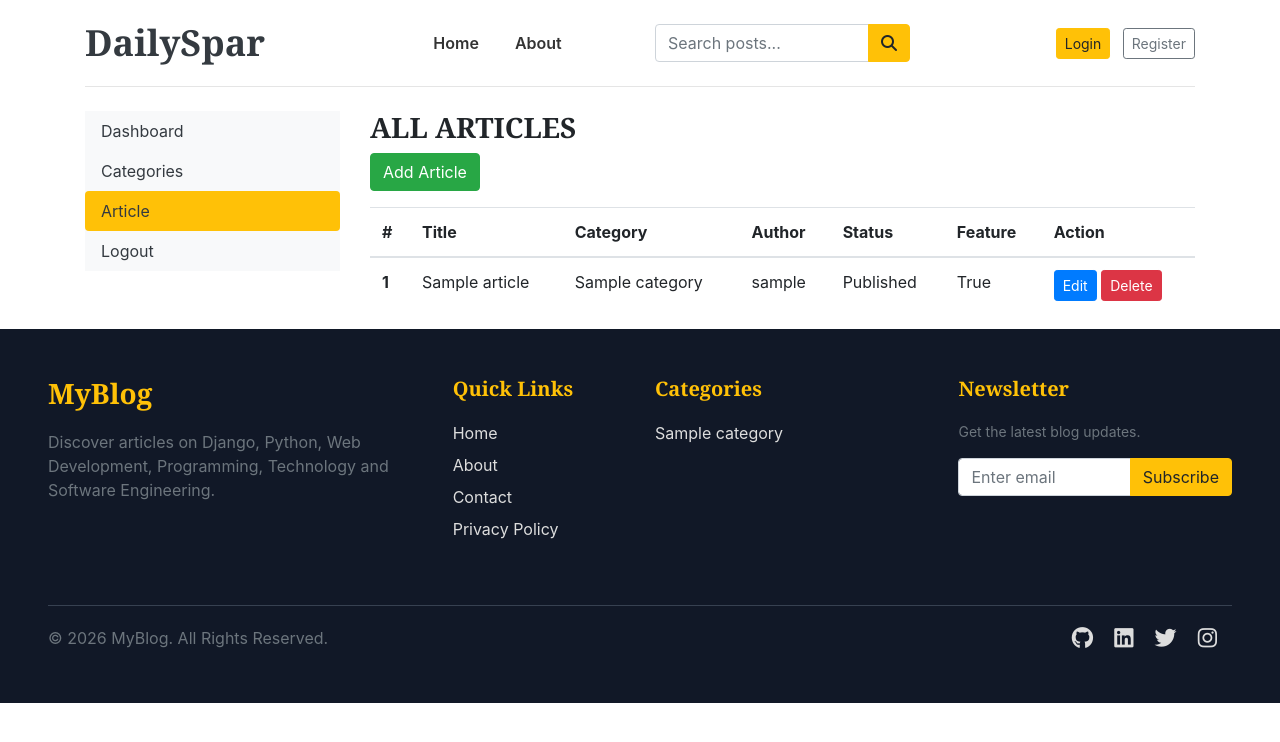
After one commit to praveen-roman/Blog-website, a Django app: page /articles/ in a window 1280 px wide. The commit adds this page. Shown: the top 742 px of the page. Run offline with Django 5.2, Linux system fonts and the light colour scheme; tables that the repository leaves empty hold one stand-in row (values such as "Sample post").

Commit message:
curd Aricle Functionality

```diff
--- a/blog/myapp/models.py
+++ b/blog/myapp/models.py
@@ -32,12 +32,9 @@ class Article(models.Model):
 
 
 
-    def save(self,*args,**kwargs):
-        if not self.slug:
-            self.slug=slugify(self.title)
-        super().save(*args,**kwargs)
-
-
+def save(self, *args, **kwargs):
+    self.slug = slugify(self.title)
+    super().save(*args, **kwargs)
 
     def __str__(self):
         return self.title
--- a/blog/myapp/urls.py
+++ b/blog/myapp/urls.py
@@ -15,5 +15,9 @@ urlpatterns=[
     path('categories/',views.categories,name='categories'),
     path('categories/add_category/',views.add_category,name='add_category'),
     path('categories/edit/<int:pk>/',views.edit_category,name='edit_category'),
-      path('categories/delete/<int:pk>/',views.delete_category,name='delete_category')
+    path('categories/delete/<int:pk>/',views.delete_category,name='delete_category'),
+    path('articles/',views.articles,name='articles'),
+    path('articles/add',views.add_articles,name='add_articles'),
+    path('articles/edit_a/<int:pk>/',views.edit_articles,name='edit_articles'),
+    path('articles/delete/<int:pk>/',views.delete_articles,name='delete_articles')
 ]
--- a/blog/myapp/views.py
+++ b/blog/myapp/views.py
@@ -1,6 +1,6 @@
 from django.shortcuts import render, get_object_or_404,redirect
 from .models import Categories, Article,About
-from .form import RegisterForm,LoginForm,CategoryForm
+from .form import RegisterForm,LoginForm,CategoryForm,ArticleForm
 from django.contrib.auth.models import User
 from django.contrib import messages
 from django.contrib.auth import authenticate ,login
@@ -202,3 +202,44 @@ def delete_category(request,pk):
     category=get_object_or_404(Categories,pk=pk)
     category.delete()
     return redirect('categories')
+
+def articles(request):
+    article=Article.objects.all()
+    return render(request,'dashboard/articles.html',{'articles':article})
+
+def add_articles(request):
+    if request.method=="POST":
+        form=ArticleForm(request.POST,request.FILES)
+        if form.is_valid():
+            post=form.save(commit=False)
+            post.author=request.user
+            post.save()
+            return redirect('articles')
+        else:
+            print(form.errors)
+    else:
+        form =ArticleForm()
+
+    return render(request,'dashboard/add_article.html',{'form':form})
+
+def edit_articles(request,pk):
+    article=get_object_or_404(Article,pk=pk)
+    if request.method=="POST":
+        form=ArticleForm(request.POST,request.FILES,instance=article)
+        if form.is_valid():
+            form.save()
+            return redirect('articles')
+    else:
+        form=ArticleForm(instance=article)
+    context = {
+        'form': form,
+        'articles': article
+    }
+
+    return render(request,'dashboard/edit_article.html',context)
+
+
+def delete_articles(request,pk):
+    article=get_object_or_404(Article,pk=pk)
+    article.delete()
+    return redirect('articles')
--- /dev/null
+++ b/blog/templates/dashboard/articles.html
@@ -0,0 +1,56 @@
+{% extends 'base.html' %}
+{% load static %}
+{% block content %}
+<div class="row">
+
+    {% include 'dashboard/list.html' %}
+    <div class="col-md-9">
+        <h3> <strong>ALL ARTICLES</strong></h3>
+        <a href="{% url 'add_articles' %}" class="btn btn-success mb-3">
+            <i class="bi bi-plus-circle"></i>
+            Add Article
+        </a>
+        <table class="table table-hover">
+            <thead>
+                <tr>
+                    <th>#</th>
+                    <th>Title</th>
+                    <th>Category</th>
+                    <th>Author</th>
+                    <th>Status</th>
+                    <th>Feature</th>
+                    <th>Action</th>
+                </tr>
+            </thead>
+            <tbody>
+                {% for art in articles %}
+                <tr>
+                    <th>{{ forloop.counter }}</th>
+                    <td>{{ art.title }}</td>
+                    <td>{{ art.category}}</td>
+                    <td>{{ art.author }}</td>
+                    <td>{{ art.status }}</td>
+                    <td>{{ art.is_feature}}</td>
+
+                    <td class="text-nowrap">
+                        <a href="{% url 'edit_articles' art.id %}" class="btn btn-primary btn-sm">
+                            <i class="bi bi-pencil-square"></i>
+                            Edit
+                        </a>
+
+                        <a href="{% url 'delete_articles' art.id %}" class="btn btn-danger btn-sm">
+                            <i class="bi bi-trash"></i>
+                            Delete
+                        </a>
+                    </td>
+                </tr>
+                {% endfor %}
+
+            </tbody>
+        </table>
+
+    </div>
+</div>
+
+
+{% endblock %}
--- a/blog/templates/dashboard/list.html
+++ b/blog/templates/dashboard/list.html
@@ -2,7 +2,7 @@
         <div class="nav flex-column nav-pills bg-light" aria-orientation="vertical">
             <a href="{% url 'dashboard' %}" class="nav-link text-dark {% if '/dashboard/' == request.path %}bg-warning{% endif %}">Dashboard</a>
             <a href="{% url 'categories' %}" class="nav-link text-dark  {% if '/categories/' in request.path %}bg-warning{% endif %}">Categories</a>
-            <a href="" class="nav-link text-dark">Article</a>
+            <a href="{% url 'articles' %}" class="nav-link text-dark {% if '/articles/' in request.path %}bg-warning{% endif %}"">Article</a>
             <a href="" class="nav-link text-dark">Logout</a>
         </div>
 </div>
```
Also changed, not shown: blog/myapp/form.py (+7 -1 lines), blog/templates/dashboard/add_article.html (added, +24 -0 lines), blog/templates/dashboard/edit_article.html (added, +23 -0 lines), 1 other file.
